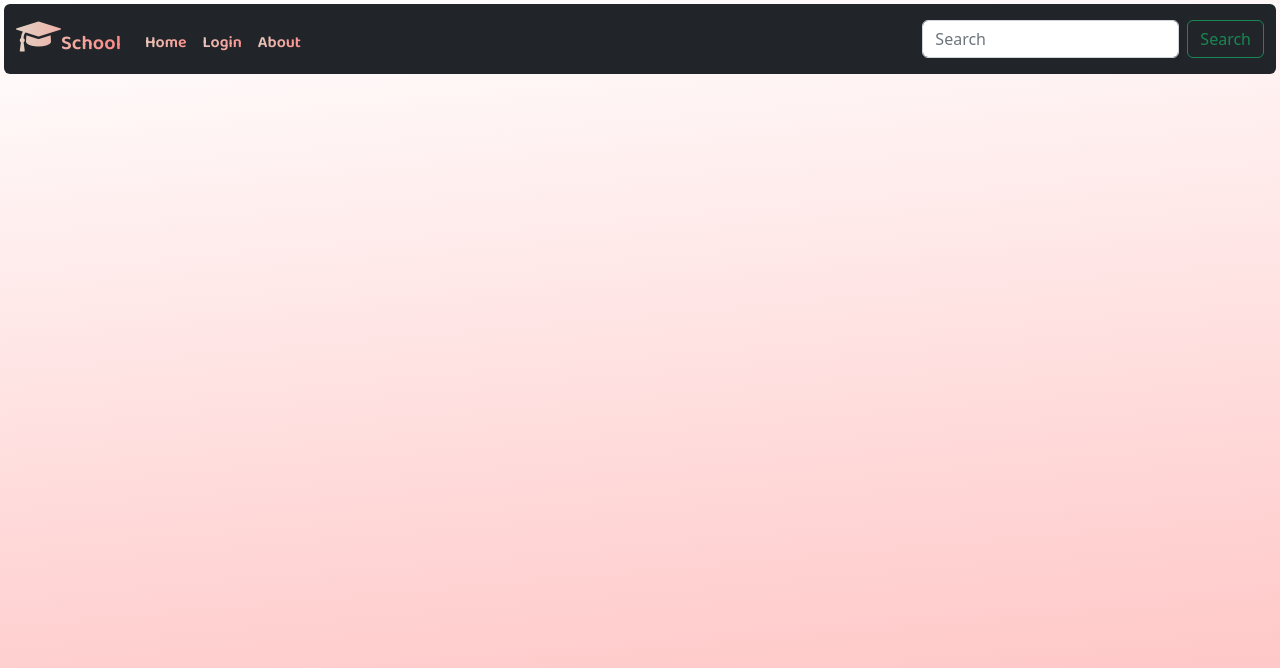
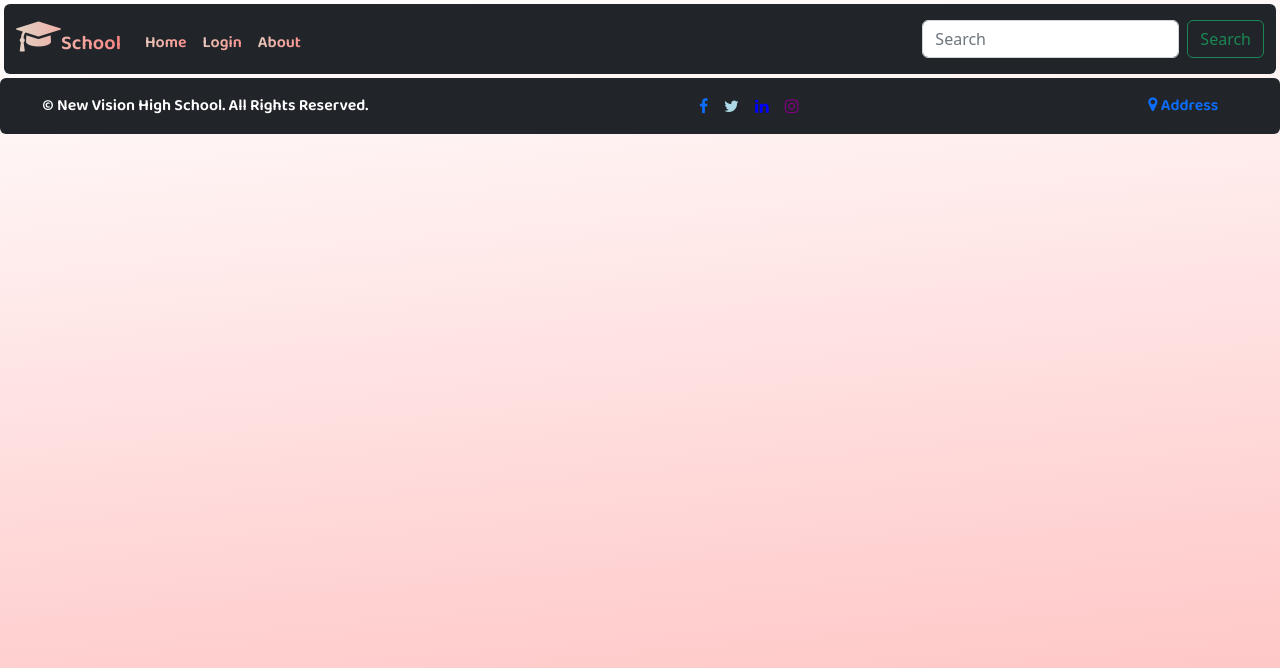
Before and after one commit to RakeshRocky220/student-frontend, a React (Create React App) app: page / in a window 1280 px wide. Shown: the top 668 px of the page. Built offline with nearby package versions, Linux system fonts and the light colour scheme.

Commit message:
added footer

```diff
--- a/package.json
+++ b/package.json
@@ -4,6 +4,9 @@
   "private": true,
   "homepage": "http://RakeshRocky220.github.io/student-frontend/",
   "dependencies": {
+    "@fortawesome/free-brands-svg-icons": "^6.4.0",
+    "@fortawesome/free-solid-svg-icons": "^6.4.0",
+    "@fortawesome/react-fontawesome": "^0.2.0",
     "@testing-library/jest-dom": "^5.16.5",
     "@testing-library/react": "^13.4.0",
     "@testing-library/user-event": "^13.5.0",
--- /dev/null
+++ b/src/Components/Footer.js
@@ -0,0 +1,53 @@
+import React from 'react';
+const Footer = () => {
+  return (
+    <footer class="bg-dark text-white rounded 30px">
+
+      <div class="row">
+        <div class="col-md-4">
+            <center>
+          <p className='mt-3 mx-3'>&copy; New Vision High School. All Rights Reserved.</p>
+          </center>
+        </div>
+        <div class="col-md-6">
+            <center>
+          <ul class="list-inline social-buttons m-3">
+          <li class="list-inline-item mx-2">
+              <a href="#">
+                <i class="fa fa-facebook"></i>
+              </a>
+            </li>
+            <li class="list-inline-item mx-2">
+              <a href="#">
+                <i style={{color:`lightblue`}} class="fa fa-twitter"></i>
+              </a>
+            </li>
+
+            <li class="list-inline-item mx-2">
+              <a href="#">
+                <i style={{color:`blue`}} class="fa fa-linkedin"></i>
+              </a>
+            </li>
+            <li class="list-inline-item mx-2">
+              <a href="#">
+                <i style={{color:`purple`}} class="fa fa-instagram"></i>
+              </a>
+            </li>
+          </ul>
+          </center>
+        </div>
+        <div class="col-md-2">
+            <center>
+          <p class="text-right mt-3 mx-3">
+            <a style={{textDecorationLine:`none`}} href="https://www.google.co.in/maps/place/New+Vision+High+School/@17.154214,79.6267453,15.74z/data=!4m15!1m8!3m7!1s0x3a34dbb936420209:0xfbf6b844cdbdb717!2sSuryapet,+Telangana!3b1!8m2!3d17.1313756!4d79.6336242!16zL20vMDlnOWxk!3m5!1s0x3a34db983fffffff:0x32741da28dd20799!8m2!3d17.1541878!4d79.6304386!16s%2Fg%2F11c20cvcsf" target="_blank"><i class="fas fa-map-marker-alt"></i> <i class="fa fa-map-marker" aria-hidden="true"></i> Address</a>
+          </p>
+          </center>
+        </div>
+      </div>
+
+  </footer>
+
+  );
+}
+
+export default Footer;
--- a/src/Components/Register.js
+++ b/src/Components/Register.js
@@ -78,8 +78,8 @@ const Register = () => {
     ></div>
   ) : (
     <div
-      className="alert alert-success alert-dismissible mt-2 mx-auto"
-      style={{ maxWidth: `1200px` }}
+      className="alert alert-success alert-dismissible d-inline-block mt-2 mx-auto"
+      style={{ maxWidth: `1000px` }}
       role="alert"
     >
       <i
@@ -98,7 +98,7 @@ const Register = () => {
   )}
 <div className="container">
 
-  <div className="row m-3">
+  <div className="row">
     <div className="col-md-6 mt-5 font">
       <img
         className="mt-5 img-fluid mx-auto d-block"
--- a/src/index.js
+++ b/src/index.js
@@ -6,12 +6,14 @@ import reportWebVitals from './reportWebVitals';
 import '../node_modules/font-awesome/css/font-awesome.min.css'
 import Navbar from './Components/Navbar';
 import '../node_modules/bootstrap/dist/js/bootstrap.min.js'
+import Footer from './Components/Footer';
 
 const root = ReactDOM.createRoot(document.getElementById('root'));
 root.render(
   <React.StrictMode>
     <BrowserRouter>
     <Navbar />
+<Footer></Footer>
     </BrowserRouter>
   </React.StrictMode>
 );
```
Also changed, not shown: 2 other files (tests, documents, lock files or other folders).
